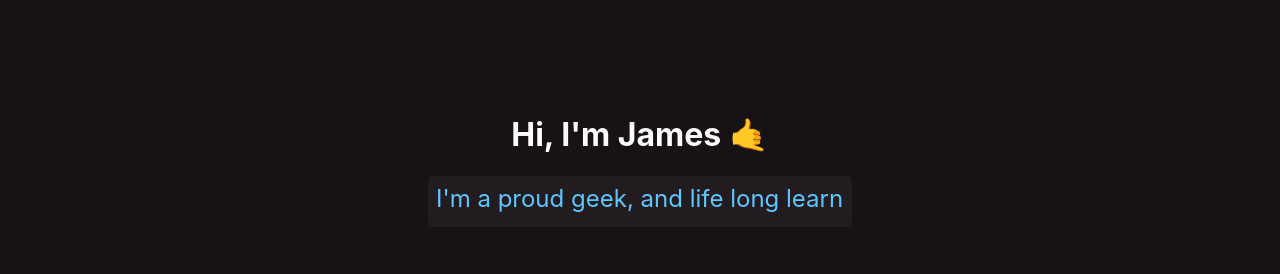
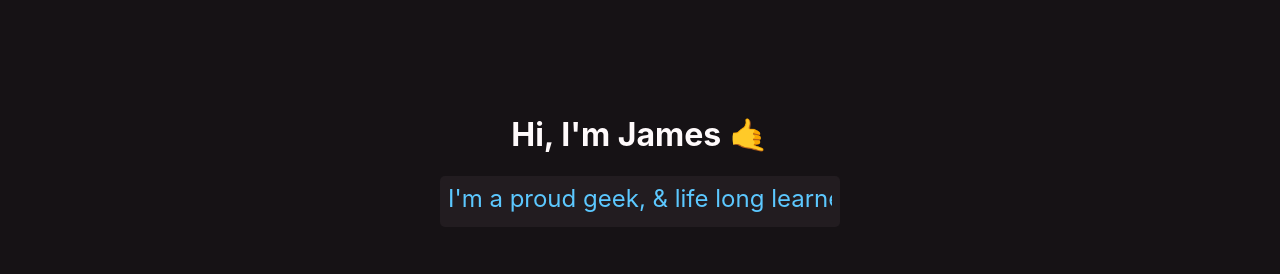
Before and after one commit to jimboslicethat/folio, a Next.js app: page / in a window 1280 px wide. Shown: the top 274 px of the page. Built offline with nearby package versions, Linux system fonts and the light colour scheme.

Commit message:
Shorten animation width

```diff
--- a/pages/biography.module.css
+++ b/pages/biography.module.css
@@ -44,7 +44,7 @@
 
   60%,
   90% {
-    width: 21.2em;
+    width: 17em;
   }
 }
 
@@ -56,7 +56,7 @@
   }
   10%,
   40% {
-    width: 17em;
+    width: 16em;
   }
 }
 
--- a/pages/biography.tsx
+++ b/pages/biography.tsx
@@ -5,8 +5,8 @@ import styles from './biography.module.css'
 export default function Biography() {
   return (
     <section className={styles.quote} aria-label="About me">
-      <span className={styles.firstLine}>I'm a proud geek, and life long learner.</span>
-      <span className={styles.secondLine}>Who can't seem to stop printing "Hello World".</span>
+      <span className={styles.firstLine}>I'm a proud geek, & life long learner</span>
+      <span className={styles.secondLine}>Who can't stop printing "Hello World"</span>
     </section>
   )
 }
```
